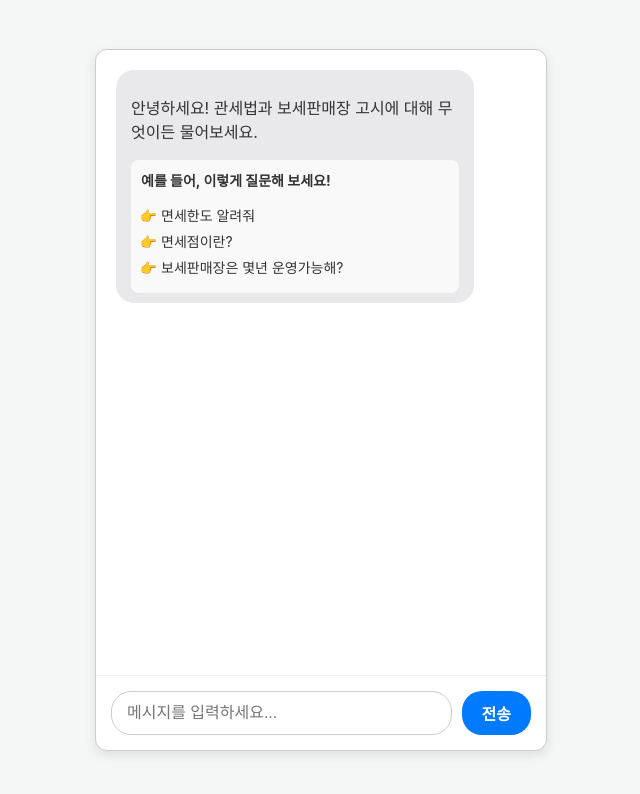
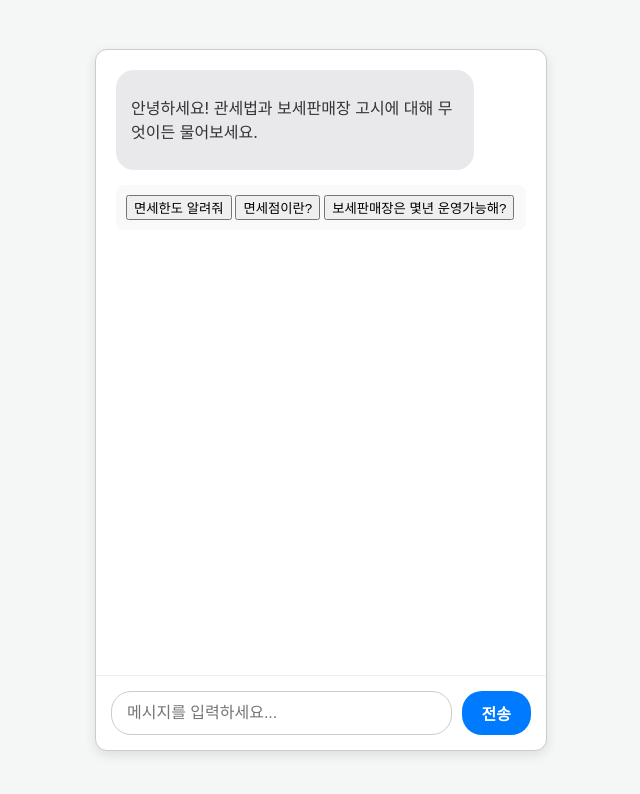
Before and after one commit to herememory/my-chatbot, a website: page index.html in a window 1280 px wide. Shown: the whole page, without its empty margins (319-959 px from the left). Drawn offline with Linux system fonts and the light colour scheme.

Commit message:
Update index.html

```diff
--- a/index.html
+++ b/index.html
@@ -3,7 +3,7 @@
 <head>
     <meta charset="UTF-8">
     <meta name="viewport" content="width=device-width, initial-scale=1.0">
-    <title>관세법/보세판매장 고시 챗봇</title>
+    <title>관세법 전문 챗봇</title>
     <link rel="stylesheet" href="style.css">
 </head>
 <body>
@@ -11,14 +11,11 @@
         <div id="chat-box">
             <div class="bot-message">
                 <p>안녕하세요! 관세법과 보세판매장 고시에 대해 무엇이든 물어보세요.</p>
-                <div class="example-questions">
-                    <p><strong>예를 들어, 이렇게 질문해 보세요!</strong></p>
-                    <ul>
-                        <li>면세한도 알려줘</li>
-                        <li>면세점이란?</li>
-                        <li>보세판매장은 몇년 운영가능해?</li>
-                    </ul>
-                </div>
+            </div>
+            <div class="example-questions">
+                <button class="example-btn">면세한도 알려줘</button>
+                <button class="example-btn">면세점이란?</button>
+                <button class="example-btn">보세판매장은 몇년 운영가능해?</button>
             </div>
         </div>
         <div id="user-input">
```
